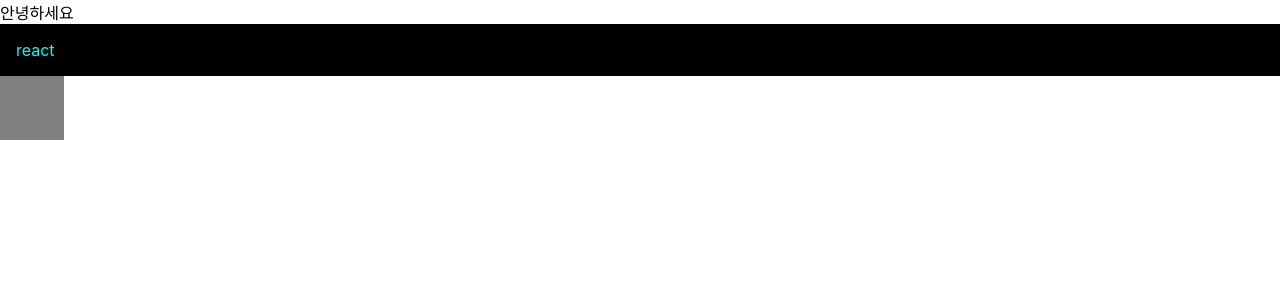
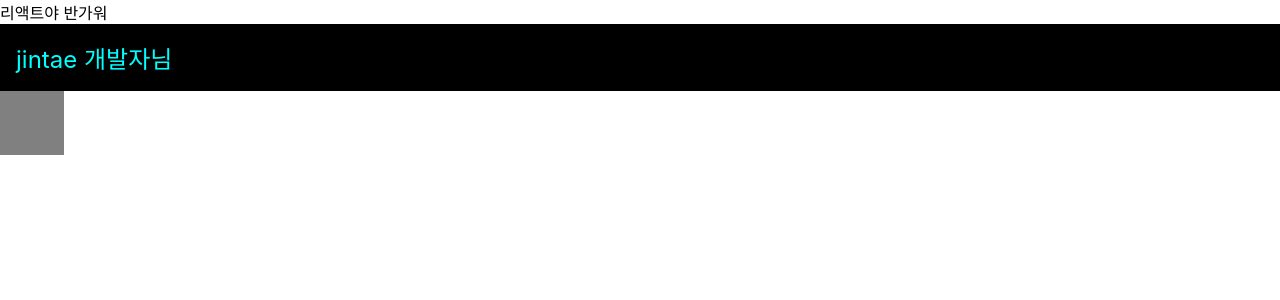
Before and after one commit to JinDevT/React-basic, a React (Create React App) app in the folder begin-react/: page / in a window 1280 px wide. Shown: the top 300 px of the page. Built offline with nearby package versions, Linux system fonts and the light colour scheme.

Commit message:
react component, jsx commit

```diff
--- a/begin-react/src/App.js
+++ b/begin-react/src/App.js
@@ -1,27 +1,22 @@
 import React from 'react';
-import Hello from './Hello'; // hello 컴포넌트를 불러오겠다.
+import Hello from './Hello';
 import './App.css';
 
 function App() {
-  const name = 'react';
+  const name = 'jintae'
   const style = {
     backgroundColor: 'black',
     color: 'aqua',
-    fonotSize: 24,
-    padding: '1rem'
-  };
+    fontSize: 24, // 기본 단위 px
+    padding: '1rem' // 다른 단위 사용 시 문자열로 설정
+  }
   return (
-    <div>
+    <>
       <Hello />
-      <div style={style}>{name}</div>
+      <div style={style}>{name} 개발자님</div>
       <div className="gray-box"></div>
-    </div>
+    </>
   );
 }
 
 export default App;
-// 태그는 꼭 닫혀야 한다
-// 두개이상의 태그는 하나의 태그로 감싸줘야한다. <> 프래그먼트? 로 감싸면된다.
-// 자바스크립트 값을 jsx내부에서 보여줄때는 {}로 감싸서 해야한다.
-// jsx내부에서 스타일을 사용하고 싶을 때는 객체형태로 사용하여야 한다.
-// class가 아니고 classNamed이다.
--- a/begin-react/src/Hello.js
+++ b/begin-react/src/Hello.js
@@ -1,9 +1,7 @@
 import React from 'react';
 
-
-// component 이름은 대문자
 function Hello() {
-    return <div>안녕하세요</div>;
+    return <div>리액트야 반가워</div>;
 }
 
-export default Hello; // 컴포넌트를 내보내겠다.
+export default Hello;
--- a/begin-react/src/index.js
+++ b/begin-react/src/index.js
@@ -8,7 +8,7 @@ ReactDOM.render(
   <React.StrictMode>
     <App />
   </React.StrictMode>,
-  document.getElementById('root') // public index.html의 root안에 들어가는거다.
+  document.getElementById('root')
 );
 
 // If you want your app to work offline and load faster, you can change
```
Also changed, not shown: begin-react/public/index.html (line endings or trailing spaces), begin-react/src/App.css (line endings or trailing spaces).
